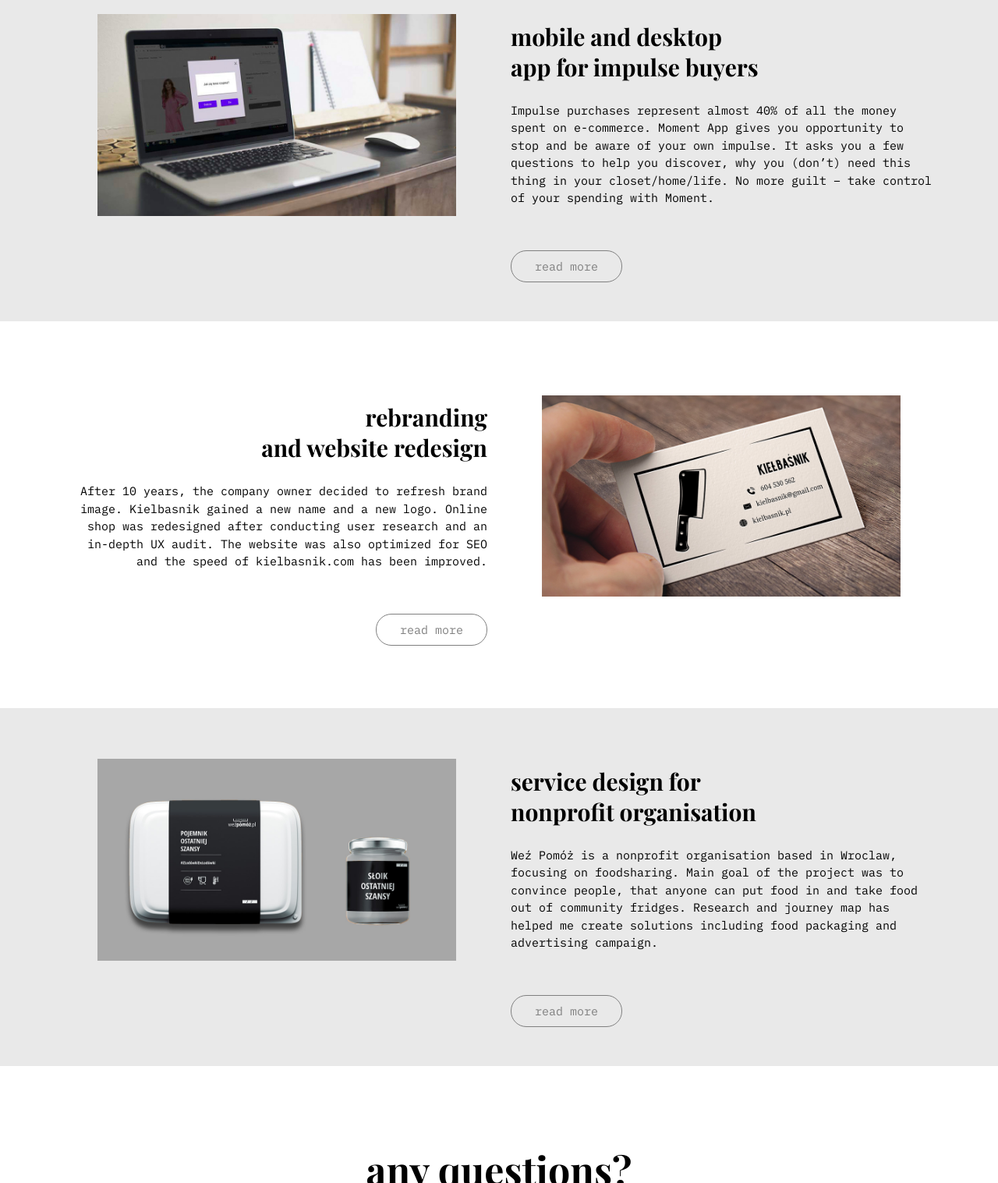
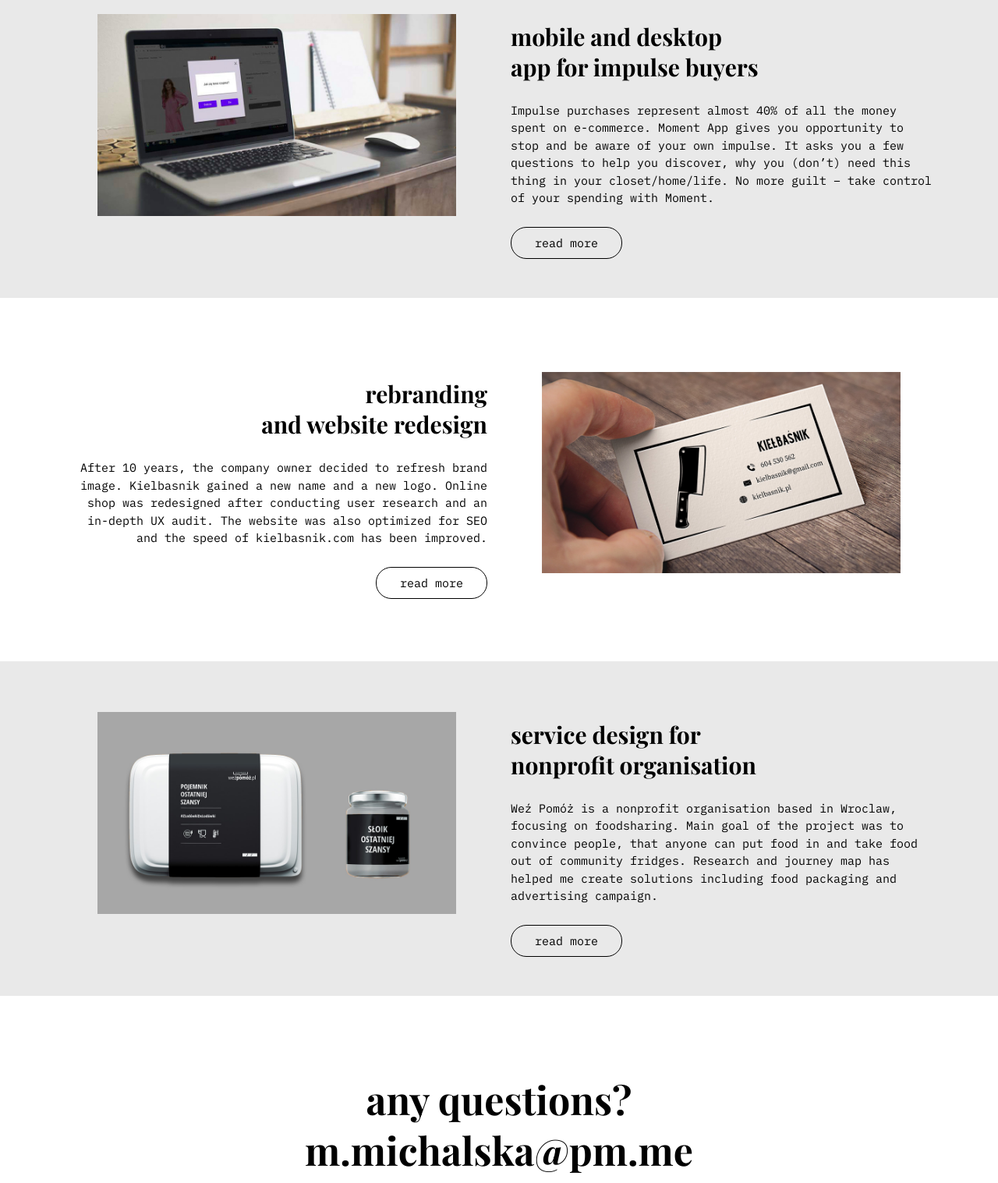
Before and after one commit to marlenamichalska/marlenamichalska.github.io, a plain HTML site: page index.html in a window 1280 px wide. Shown: the part 1495-3012 px from the top of the page at 78% size. Drawn offline with nearby package versions, Linux system fonts and the light colour scheme; a web font is replaced by a local one.

Commit message:
Update index.html

```diff
--- a/index.html
+++ b/index.html
@@ -72,7 +72,7 @@
             <h2>mobile and desktop</br>
             app for impulse buyers</h2>
             <p>Impulse purchases represent almost 40% of all the money spent on e-commerce. Moment App gives you opportunity to stop and be aware of your own impulse. It asks you a few questions to help you discover, why you (don’t) need this thing in your closet/home/life.  No more guilt – take control of your spending with Moment.</p>
-            <a class="button-disabled">read more</a>
+            <a class="button" href="https://drive.google.com/file/d/1XEVP6F6gFGX5gaO72xFHD7eITl1OAdeO/view?usp=sharing" target="_blank">read more</a>
           </div>
         </div>
       </div>
@@ -86,7 +86,7 @@
             <div class="col-sm right-alignment">
               <h2>rebranding</br>and website redesign</h2>
               <p>After 10 years, the company owner decided to refresh brand image. Kielbasnik gained a new name and a new logo.  Online shop was redesigned after conducting user research and an in-depth UX audit. The website was also optimized for SEO and the speed of kielbasnik.com has been improved.</p>
-              <a class="button-disabled">read more</a>
+              <a class="button" href="https://drive.google.com/file/d/1d1NvuZqPB8iWDgHnVQ1nUghScFCSUe8R/view?usp=sharing" target="_blank">read more</a>
             </div>
 
             <!-- right column -->
@@ -115,7 +115,7 @@
             <h2>service design for</br>
             nonprofit organisation</h2>
             <p>Weź Pomóż is a nonprofit organisation based in Wroclaw, focusing on foodsharing. Main goal of the project was to convince people, that anyone can put food in and take food out of community fridges. Research and journey map has helped me create solutions including food packaging and advertising campaign.</p>
-            <a class="button-disabled">read more</a>
+            <a class="button" href="https://drive.google.com/file/d/1EMOfLbPUpK6x6H73wnkmYsEnnYPl9zEA/view?usp=sharing" target="_blank">read more</a>
           </div>
         </div>
       </div>
```
